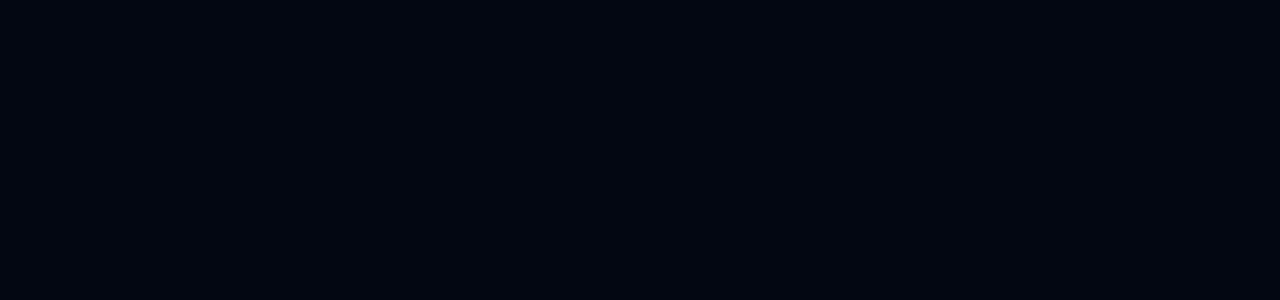
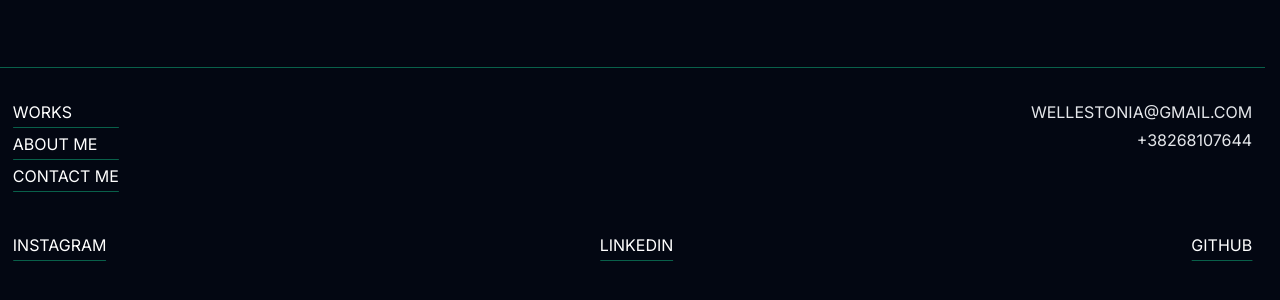
Before and after one commit to FuroJotai/portfolio, a Next.js app: page / in a window 1280 px wide. Shown: the part 6859-7159 px from the top of the page. Built offline with nearby package versions, Linux system fonts and the light colour scheme.

Commit message:
Added footer

```diff
--- a/src/app/page.tsx
+++ b/src/app/page.tsx
@@ -4,6 +4,7 @@ import WorksSection from "@/slices/works/ui/WorksSection"
 import ContactSection from "@/slices/contact/ui/ContactSection"
 import BackToTopButton from "@/components/BackToTopButton"
 import Pricing from "@/slices/prices/ui/Pricing"
+import FooterSection from "@/slices/footer/ui/FooterSection"
 
 export default function Home() {
   return (
@@ -14,7 +15,7 @@ export default function Home() {
       <Pricing />
       <ContactSection />
       <BackToTopButton />
-      <div className="h-[700px]"></div>
+      <FooterSection />
     </main>
   )
 }
--- a/src/slices/about/ui/AboutSectionDesktop.tsx
+++ b/src/slices/about/ui/AboutSectionDesktop.tsx
@@ -29,7 +29,7 @@ export default function AboutSectionDesktop() {
     <section
       id="about"
       ref={sectionRef}
-      className="relative mx-auto max-w-7xl px-6 lg:px-8 min-h-[350vh]"
+      className="relative mx-auto max-w-7xl px-6 lg:px-8 min-h-[250vh]"
     >
       {/* Линия фиксирована сверху */}
       <motion.div
--- a/src/slices/contact/ui/ContactSectionDesktop.tsx
+++ b/src/slices/contact/ui/ContactSectionDesktop.tsx
@@ -53,7 +53,7 @@ export default function ContactSection() {
   }, [submitted])
 
   return (
-    <section id="contact" ref={ref} className="relative h-[3500px] mt-20">
+    <section id="contact" ref={ref} className="relative h-[2500px] mt-20">
       <div className="sticky top-5 h-screen flex items-center justify-center">
         <div className="flex flex-col items-center gap-[clamp(24px,3vw,72px)] w-full max-w-screen-3xl px-[clamp(16px,4vw,64px)]">
           {!submitted ? (
--- /dev/null
+++ b/src/slices/footer/data/footerLinks.ts
@@ -0,0 +1,20 @@
+export const footerLinks = {
+  nav: [
+    { label: "WORKS", href: "#works" },
+    { label: "ABOUT ME", href: "#about" },
+    { label: "CONTACT ME", href: "#contact" },
+  ],
+  socials: [
+    { label: "INSTAGRAM", href: "https://instagram.com" },
+    { label: "LINKEDIN", href: "https://linkedin.com" },
+    { label: "GITHUB", href: "https://github.com" },
+  ],
+  contact: {
+    email: "wellestonia@gmail.com",
+    phone: "+38268107644",
+  },
+  author: {
+    role: "WEB DEVELOPER",
+    name: "VALERII ZAICHENKO",
+  },
+}
--- /dev/null
+++ b/src/slices/footer/ui/FooterLink.tsx
@@ -0,0 +1,44 @@
+"use client"
+
+import { motion } from "framer-motion"
+import { useState } from "react"
+
+export default function FooterLink({ href, label }: { href: string; label: string }) {
+  const [hover, setHover] = useState(false)
+
+  return (
+    <a
+      href={href}
+      target={href.startsWith("http") ? "_blank" : "_self"}
+      rel="noopener noreferrer"
+      onMouseEnter={() => setHover(true)}
+      onMouseLeave={() => setHover(false)}
+      className="relative inline-block text-white no-underline"
+    >
+      {/* текст сверху */}
+      <span className="relative z-[1]">{label}</span>
+
+      {/* неон за словом */}
+      <motion.i
+        className="pointer-events-none absolute inset-x-0 top-1/2 -translate-y-1/2
+                   h-[65%] rounded-full bg-[rgba(16,185,129,0.28)] blur-[14px] z-0"
+        initial={false}
+        animate={{ opacity: hover ? 1 : 0, scale: hover ? 1 : 0.92 }}
+        transition={{ duration: 0.35, ease: "easeOut" }}
+      />
+
+      {/* underline: 1 → 0 и исчезает */}
+      <motion.span
+        className="pointer-events-none absolute left-1/2 -translate-x-1/2 -bottom-1
+                   h-[1px] w-full bg-[rgba(16,185,129,0.5)] rounded-full z-[2]"
+        style={{ originX: 0.5 }}               // ось по центру
+        initial={{ scaleX: 1, opacity: 1 }}
+        animate={hover ? { scaleX: 0, opacity: 0 } : { scaleX: 1, opacity: 1 }}
+        transition={{
+          duration: 0.35,
+          ease: "easeInOut",
+        }}
+      />
+    </a>
+  )
+}
--- /dev/null
+++ b/src/slices/footer/ui/FooterSection.tsx
@@ -0,0 +1,13 @@
+"use client"
+
+import FooterSectionDesktop from "./FooterSectionDesktop"
+import FooterSectionMobile from "./FooterSectionMobile"
+
+export default function FooterSection() {
+  return (
+    <>
+      <FooterSectionDesktop />
+      <FooterSectionMobile />
+    </>
+  )
+}
--- /dev/null
+++ b/src/slices/footer/ui/FooterSectionDesktop.tsx
@@ -0,0 +1,97 @@
+"use client"
+
+import FooterLink from "./FooterLink"
+import { footerLinks } from "../data/footerLinks"
+import { motion } from "framer-motion"
+
+export default function FooterSectionDesktop() {
+  return (
+    <motion.section
+      id="footer"
+      className="hidden md:flex flex-col h-[500px]
+           px-[clamp(12px,1vw,24px)]
+           pt-[clamp(32px,0.8vw,40px)] pb-0
+           text-gray-200 border-t border-[rgba(16,185,129,0.5)]"
+      initial={{ opacity: 0, y: 40 }}
+      whileInView={{ opacity: 1, y: 0 }}
+      viewport={{ once: true }}
+      transition={{ duration: 0.6 }}
+    >
+      {/* Внутренний контейнер с ограничением ширины и колонками */}
+      <div className="w-full max-w-[2900px] mx-auto flex flex-col h-full">
+        {/* === Верхний контейнер === */}
+        <div className="flex justify-between w-full mb-[clamp(32px,1vw,48px)]">
+          {/* Навигация слева */}
+          <div className="
+            flex flex-col gap-2
+            text-[clamp(16px,1.2vw,22px)]
+            4xl:text-[34px] 5xl:text-[40px]
+          ">
+            {footerLinks.nav.map((link) => (
+              <FooterLink key={link.label} {...link} />
+            ))}
+          </div>
+
+          {/* Контакты справа (без underline) */}
+          <div className="
+            flex flex-col text-right gap-1
+            text-[clamp(16px,1.2vw,22px)]
+            4xl:text-[34px] 5xl:text-[40px]
+          ">
+            <a href={`mailto:${footerLinks.contact.email}`} className="hover:text-gray-100 transition-colors">
+              {footerLinks.contact.email.toUpperCase()}
+            </a>
+            <a href={`tel:${footerLinks.contact.phone}`} className="hover:text-gray-100 transition-colors">
+              {footerLinks.contact.phone}
+            </a>
+          </div>
+        </div>
+
+        {/* === Средний контейнер (соцсети) === */}
+        <div className="
+          flex justify-between w-full
+          mt-[clamp(8px,1vw,24px)]
+          text-[clamp(16px,1.2vw,22px)]
+          4xl:text-[34px] 5xl:text-[40px]
+        ">
+          <FooterLink {...footerLinks.socials[0]} /> {/* Instagram */}
+          {/* LinkedIn — смещаем процентами, без translate */}
+          <div className="pr-[2%] 4xl:pr-[2.5%] 5xl:pr-[3%]">
+            <FooterLink {...footerLinks.socials[1]} />
+          </div>
+          <FooterLink {...footerLinks.socials[2]} /> {/* GitHub */}
+        </div>
+
+        {/* === Spacer между 2 и 3 контейнерами (чтобы точно БОЛЬШЕ расстояние) === */}
+        <div className="
+          h-[clamp(20px,2.5vh,60px)]
+          4xl:h-[clamp(40px,4vh,120px)]
+          5xl:h-[clamp(64px,6vh,160px)]
+          flex-shrink-0
+        " />
+
+        {/* === Нижний контейнер (автор) — прибит к низу секции === */}
+        <div className="
+          mt-auto flex flex-col items-center text-center
+          pb-[clamp(4px,0.6vw,12px)]
+          pl-[2%] 4xl:pl-[2.5%] 5xl:pl-[3%]
+        ">
+          <span className="
+            text-[clamp(14px,1vw,32px)]
+            4xl:text-[40px] 5xl:text-[48px]
+            font-semibold text-gray-400
+          ">
+            {footerLinks.author.role}
+          </span>
+          <span className="
+            text-[clamp(32px,5vw,84px)]
+            4xl:text-[160px] 5xl:text-[200px]
+            font-bold leading-tight
+          ">
+            {footerLinks.author.name}
+          </span>
+        </div>
+      </div>
+    </motion.section>
+  )
+}
--- /dev/null
+++ b/src/slices/footer/ui/FooterSectionMobile.tsx
@@ -0,0 +1,61 @@
+"use client"
+
+import FooterLink from "./FooterLink"
+import { footerLinks } from "../data/footerLinks"
+import { motion } from "framer-motion"
+
+export default function FooterSectionMobile() {
+  return (
+    <motion.footer
+      className="flex md:hidden flex-col gap-10 px-6 py-12 text-gray-200"
+      initial={{ opacity: 0, y: 40 }}
+      whileInView={{ opacity: 1, y: 0 }}
+      viewport={{ once: true }}
+      transition={{ duration: 0.6 }}
+    >
+      {/* Nav */}
+      <div className="flex flex-col gap-4">
+        {footerLinks.nav.map((link) => (
+          <div
+            key={link.label}
+            className="[&>a]:inline-block [&>a]:w-max [&>a>span]:max-w-[100%]"
+          >
+            <FooterLink {...link} />
+          </div>
+        ))}
+      </div>
+
+      {/* Socials */}
+      <div className="flex flex-col gap-4">
+        {footerLinks.socials.map((link) => (
+          <div
+            key={link.label}
+            className="[&>a]:inline-block [&>a]:w-max [&>a>span]:max-w-[100%]"
+          >
+            <FooterLink {...link} />
+          </div>
+        ))}
+      </div>
+
+      {/* Contact (без underline) */}
+      <div className="flex flex-col gap-3">
+        <a href={`mailto:${footerLinks.contact.email}`} className="hover:text-teal-300">
+          {footerLinks.contact.email.toUpperCase()}
+        </a>
+        <a href={`tel:${footerLinks.contact.phone}`} className="hover:text-teal-300">
+          {footerLinks.contact.phone}
+        </a>
+      </div>
+
+      {/* Author (без underline) */}
+      <div className="flex flex-col gap-2">
+        <span className="block text-sm font-semibold text-gray-400">
+          {footerLinks.author.role}
+        </span>
+        <span className="block text-xl font-bold">
+          {footerLinks.author.name}
+        </span>
+      </div>
+    </motion.footer>
+  )
+}
```
